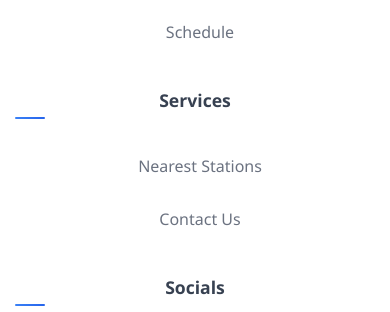
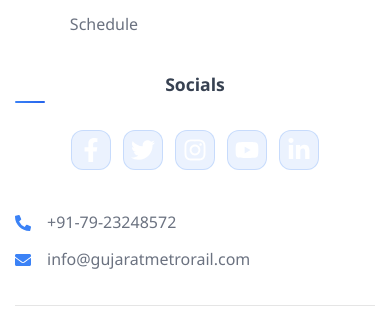
Before and after one commit to AnshBhavsar1654/Ahmedabad-Metro, a React (Create React App) app in the folder frontend/: page /facilities in a window 390 px wide. Shown: the part 1592-1904 px from the top of the page. Built offline with nearby package versions, Linux system fonts and the light colour scheme; no server answers.

Commit message:
Update footer.css

```diff
--- a/frontend/src/styles/footer.css
+++ b/frontend/src/styles/footer.css
@@ -251,12 +251,25 @@
 }
 
 @media (max-width: 480px) {
+  .footer-content {
+    display: grid;
+    grid-template-columns: 1fr 1fr; /* Two columns */
+    gap: 1.5rem;
+  }
+
+  /* Modify these existing rules */
   .footer-container {
     padding: 0 15px;
   }
 
   .footer-content {
     padding: 1.5rem 0 1rem;
+    grid-template-columns: 1fr 1fr; /* Ensure two columns */
+  }
+
+  .footer-section:first-child,
+  .footer-section:last-child {
+    grid-column: span 2; /* Make first and last sections span both columns */
   }
 
   .footer-logo .logo-text {
@@ -270,6 +283,12 @@
   .footer-bottom-links {
     flex-direction: column;
     gap: 0.5rem;
+  }
+
+  .footer-section:last-child .footer-social {
+    justify-content: center;
+    flex-wrap: wrap; /* Allows icons to wrap if needed */
+    gap: 0.75rem; /* Slightly reduce gap for small screens */
   }
 }
 
```
